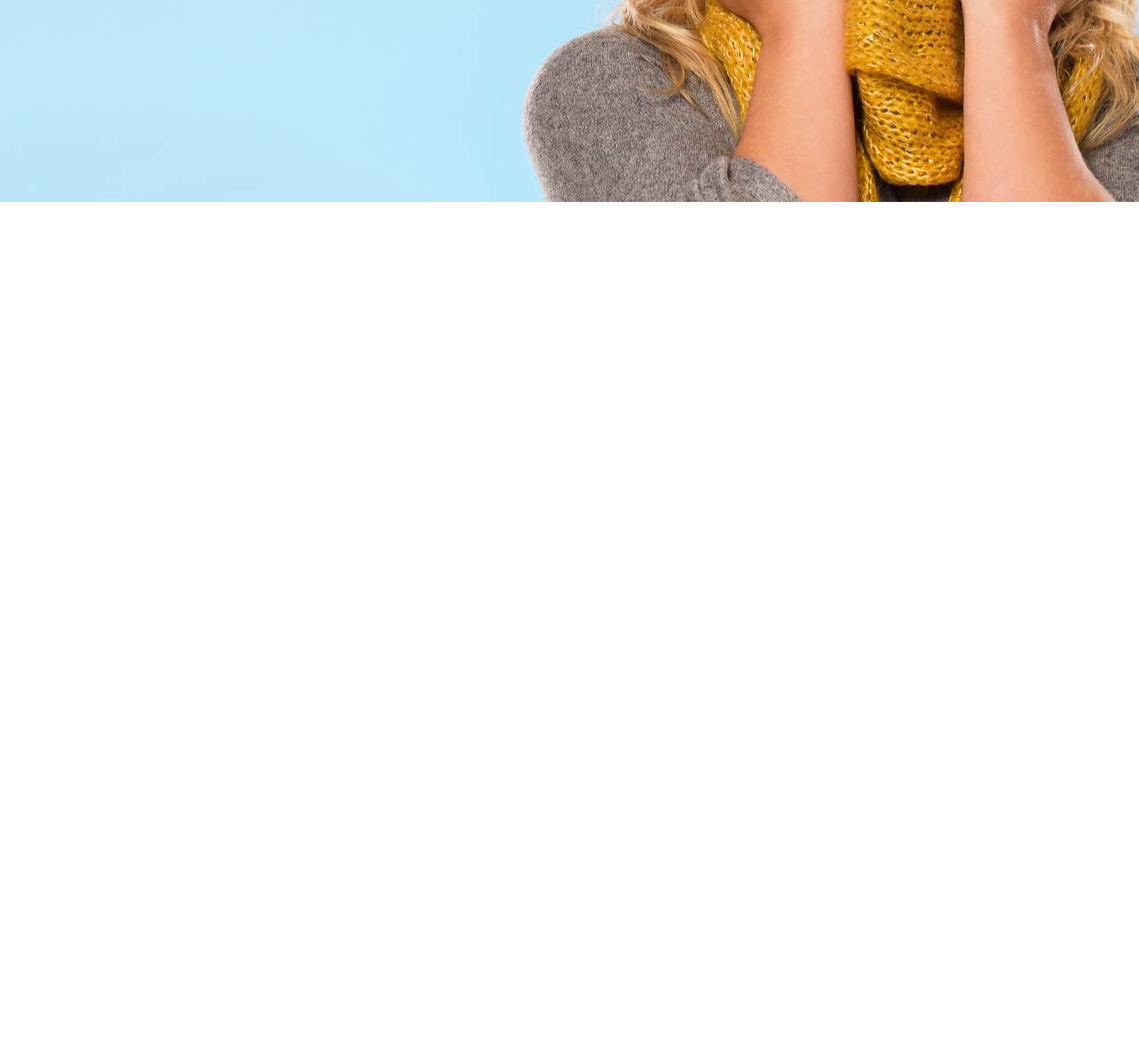
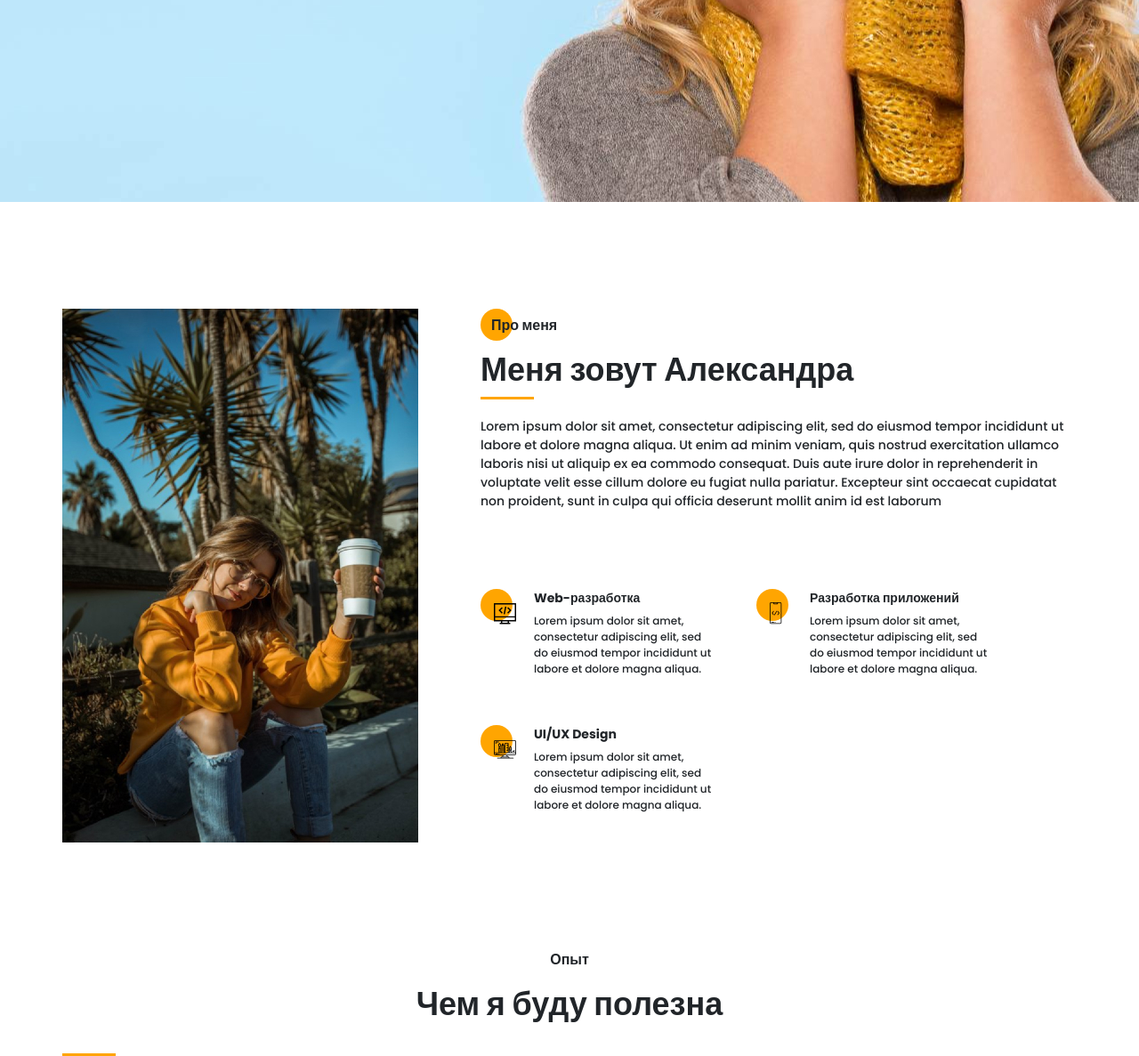
Before and after one commit to dzvyagin/portfolio, a website: page src/index.html in a window 1280 px wide. Shown: the part 573-1760 px from the top of the page at 89% size. Before the commit the page ends 800 px from the top, so only its background shows below. Drawn offline with nearby package versions, Linux system fonts and the light colour scheme; files that its build step writes are made by us from their sources; files whose address does not match are found by name.

Commit message:
add about block

```diff
--- a/src/index.html
+++ b/src/index.html
@@ -123,6 +123,59 @@
             </div>
         </div>
     </section>
+
+    <section class="about">
+        <div class="container">
+            <div class="about__wrapper">
+                <div class="about__photo">
+                    <img src="img/main_photo.jpg" alt="photo">
+                </div>
+                <div class="about__descr">
+                    <h2 class="title title_fz16 about__title">Про меня</h2>
+                    <div class="title title_fz36 about__subtitle">Меня зовут Александра</div>
+                    <div class="divider"></div>
+                    <p class="about__text">Lorem ipsum dolor sit amet, consectetur adipiscing elit, sed do eiusmod tempor incididunt ut labore et dolore magna aliqua. Ut enim ad minim veniam, quis nostrud exercitation ullamco laboris nisi ut aliquip ex ea commodo consequat. Duis aute irure dolor in reprehenderit in voluptate velit esse cillum dolore eu fugiat nulla pariatur. Excepteur sint occaecat cupidatat non proident, sunt in culpa qui officia deserunt mollit anim id est laborum</p>
+                </div>
+                <div class="about__skills">
+                    <div class="about__skills-item">
+                        <div class="about__skills-circle">
+                            <img src="icons/about_me/web_development.svg" alt="web-dev">
+                        </div>
+                        <div>
+                            <div class="title title_fz14">Web-разработка</div>
+                            <div class="about__skills-text">Lorem ipsum dolor sit amet, consectetur adipiscing elit, sed do eiusmod tempor incididunt ut labore et dolore magna aliqua.</div>
+                        </div>
+                    </div>
+                    <div class="about__skills-item">
+                        <div class="about__skills-circle">
+                            <img src="icons/about_me/mobile_dev.svg" alt="mobile-dev">
+                        </div>
+                        <div>
+                            <div class="title title_fz14">Разработка приложений</div>
+                            <div class="about__skills-text">Lorem ipsum dolor sit amet, consectetur adipiscing elit, sed do eiusmod tempor incididunt ut labore et dolore magna aliqua.</div>
+                        </div>
+                    </div>
+                    <div class="about__skills-item">
+                        <div class="about__skills-circle">
+                            <img src="icons/about_me/design.svg" alt="design">
+                        </div>
+                        <div>
+                            <div class="title title_fz14">UI/UX Design</div>
+                            <div class="about__skills-text">Lorem ipsum dolor sit amet, consectetur adipiscing elit, sed do eiusmod tempor incididunt ut labore et dolore magna aliqua.</div>
+                        </div>
+                    </div>
+                </div>
+            </div>
+        </div>
+    </section>
+
+    <section class="resume">
+        <div class="container">
+            <h2 class="title title_fz16 resume__title">Опыт</h2>
+            <div class="title title_fz36 resume__subtitle">Чем я буду полезна</div>
+            <div class="divider"></div>
+        </div>
+    </section>
     <script src="js/script.js"></script>
 </body>
 </html>
--- /dev/null
+++ b/src/sass/blocks/_about.scss
@@ -0,0 +1,58 @@
+.about {
+    padding-top: 120px;
+    &__wrapper {
+        display: grid;
+        grid-template-columns: 400px 670px;
+        grid-template-rows: minmax(245px, auto) minmax(255px, auto);
+        grid-auto-rows: minmax(245px, auto);
+        column-gap: 70px;
+        row-gap: 40px;
+    }
+    &__photo {
+        grid-row: 1/3;
+        img {
+            width: 100%;
+        }
+    }
+    &__descr {
+        padding-top: 6px;
+        .divider {
+            margin-top: 0;
+        }
+    }
+    &__title {
+        position: relative;
+        padding: 1px 0 0 12px;
+        @include before_circle;
+    }
+    &__text {
+        margin-top: 20px;
+        font-size: 14px;
+        line-height: 21px;
+    }
+    &__skills {
+        display: grid;
+        grid-template: repeat(2, minmax(115px, auto)) / repeat(2, 260px);
+        grid-auto-rows: minmax(115px, auto);
+        column-gap: 50px;
+        row-gap: 20px;
+        &-item {
+            display: grid;
+            grid-template-columns: 40px 200px;
+            column-gap: 20px;
+        }
+        &-circle {
+            position: relative;
+            padding: 15px 0 0 15px;
+            @include before_circle;
+            &:before {
+                top: 0;
+            }
+        }
+        &-text {
+            margin-top: 6px;
+            font-size: 12px;
+            line-height: 18px;
+        }
+    }
+}
--- /dev/null
+++ b/src/sass/blocks/_resume.scss
@@ -0,0 +1,9 @@
+.resume {
+    padding-top: 120px;
+    &__title {
+        text-align: center;
+    }
+    &__subtitle {
+        text-align: center;
+    }
+}
--- a/src/sass/blocks/_title.scss
+++ b/src/sass/blocks/_title.scss
@@ -10,6 +10,9 @@
         font-size: 16px;
         line-height: 24px;
     }
+    &_fz36 {
+        font-size: 36px;
+    }
     &_fz48 {
         font-size: 48px;
     }
--- a/src/sass/style.scss
+++ b/src/sass/style.scss
@@ -15,8 +15,17 @@
     margin: 0 auto;
 }
 
+.divider {
+    width: 60px;
+    height: 3px;
+    background-color: $main-color;
+    margin-top: 25px;
+}
+
 @import 'blocks/promo';
 @import 'blocks/title';
 @import 'blocks/button';
 @import 'blocks/sidepanel';
 @import 'blocks/menu';
+@import 'blocks/about';
+@import 'blocks/resume';
```
Also changed, not shown: dist/css/style.min.css, dist/index.html.
